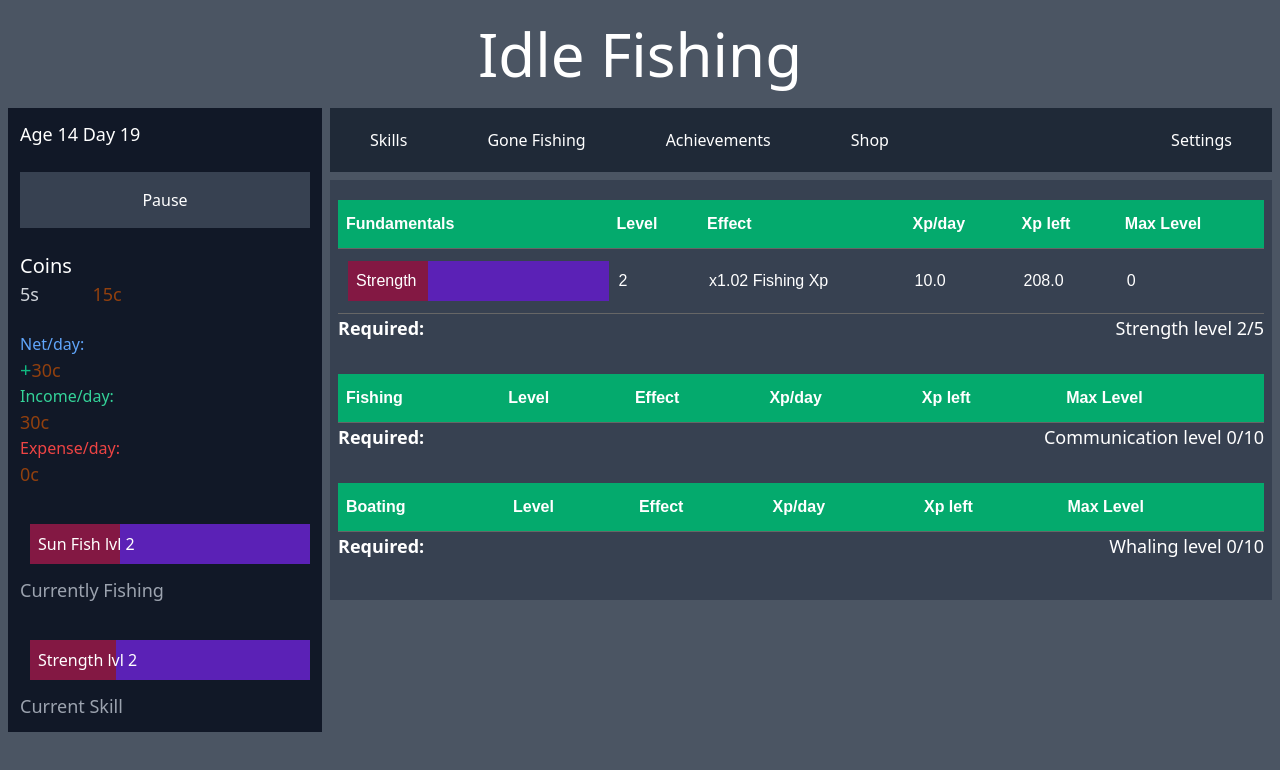
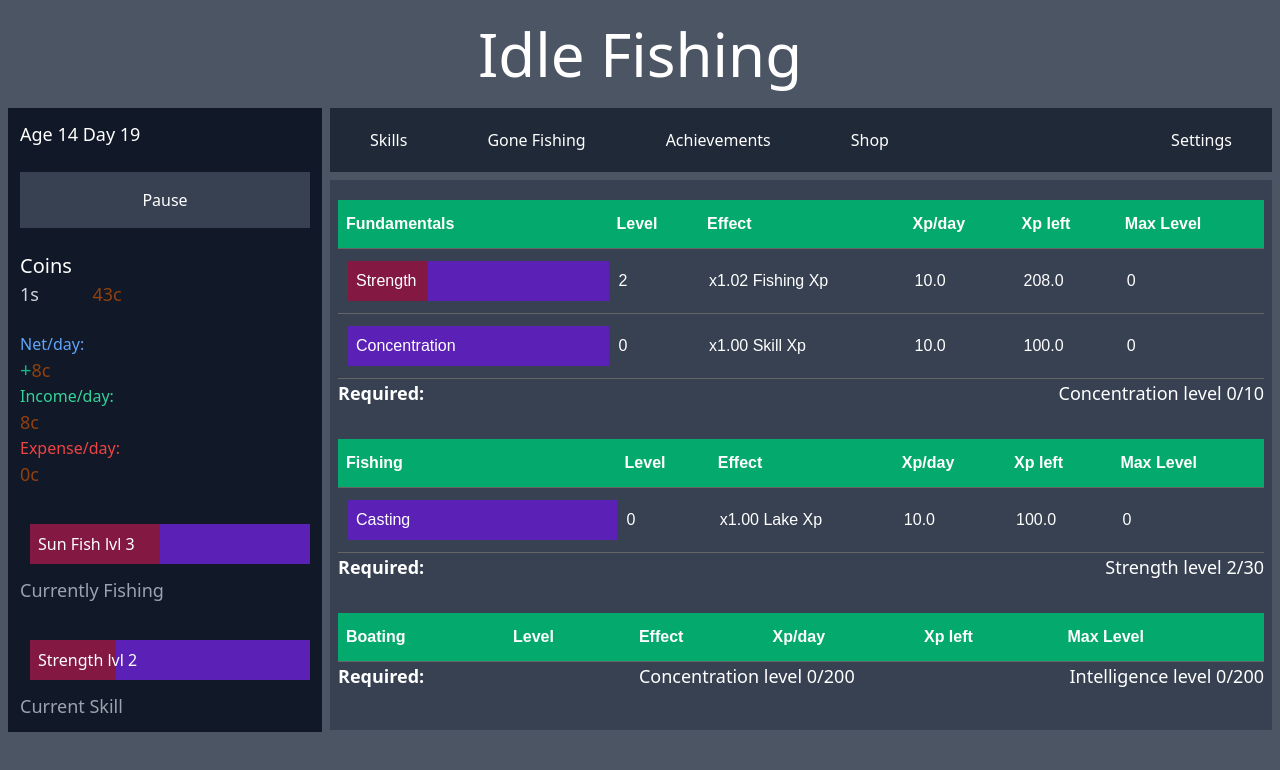
Before and after one commit to Landon345/Idle-Fishing, a Svelte app: page / in a window 1280 px wide. Shown: the top 770 px of the page. Built offline with nearby package versions, Linux system fonts and the light colour scheme.

Commit message:
Use numbers from progress knight, add more requirements

```diff
--- a/src/Entities.ts
+++ b/src/Entities.ts
@@ -19,6 +19,7 @@ export type Description =
   | "Patience Xp"
   | "Communication Xp"
   | "Ambition Xp"
+  | "Boating Xp"
   | "Sailing Xp"
   | "Navigation Xp"
   | "Fishing Pay"
--- a/src/functions.ts
+++ b/src/functions.ts
@@ -267,6 +267,10 @@ export const getXpMultipliers = (task: Task): { [key: string]: number } => {
         return effect;
       case "Fishing Skill Xp":
         if (task instanceof Skill && task.baseData.category == "fishing")
+          return effect;
+        break;
+      case "Boating Skill Xp":
+        if (task instanceof Skill && task.baseData.category == "boating")
           return effect;
         break;
       case "Fishing Xp":
--- a/src/gameData.ts
+++ b/src/gameData.ts
@@ -24,6 +24,7 @@ import type {
 } from "src/Entities";
 
 import { writable, Writable } from "svelte/store";
+import { trusted } from "svelte/internal";
 export const requirements = new Map<string, Requirement[]>([
   ["Sun Fish", []],
   ["Perch", [new FishingRequirement([{ name: "Sun Fish", requirement: 10 }])]],
@@ -31,18 +32,38 @@ export const requirements = new Map<string, Requirement[]>([
     "Bass",
     [
       new FishingRequirement([{ name: "Perch", requirement: 10 }]),
-      new BoatRequirement([{ name: "Bass Boat", requirement: true }]),
+      new BoatRequirement([{ name: "Row Boat", requirement: true }]),
     ],
   ],
-  ["Trout", [new FishingRequirement([{ name: "Bass", requirement: 10 }])]],
-  ["Waleye", [new FishingRequirement([{ name: "Trout", requirement: 10 }])]],
+  [
+    "Trout",
+    [
+      new FishingRequirement([{ name: "Bass", requirement: 10 }]),
+      new SkillRequirement([{ name: "Strength", requirement: 10 }]),
+    ],
+  ],
+  [
+    "Waleye",
+    [
+      new FishingRequirement([{ name: "Trout", requirement: 10 }]),
+      new SkillRequirement([{ name: "Strength", requirement: 30 }]),
+      new BoatRequirement([{ name: "Silver Bullet", requirement: true }]),
+    ],
+  ],
   [
     "Northern Pike",
-    [new FishingRequirement([{ name: "Waleye", requirement: 10 }])],
+    [
+      new FishingRequirement([{ name: "Waleye", requirement: 10 }]),
+      new SkillRequirement([{ name: "Ambition", requirement: 50 }]),
+    ],
   ],
   [
     "Lake Sturgeon",
-    [new FishingRequirement([{ name: "Northern Pike", requirement: 10 }])],
+    [
+      new FishingRequirement([{ name: "Northern Pike", requirement: 10 }]),
+      new SkillRequirement([{ name: "Patience", requirement: 80 }]),
+      new BoatRequirement([{ name: "Bass Boat", requirement: true }]),
+    ],
   ],
   // River
   // 1. Pirana
@@ -52,25 +73,52 @@ export const requirements = new Map<string, Requirement[]>([
   // 4. Electric Eel
   // 5. Pacu
   // 6. Payara
-  ["Pirana", [new SkillRequirement([{ name: "Strength", requirement: 30 }])]],
-  ["Salmon", [new FishingRequirement([{ name: "Pirana", requirement: 10 }])]],
+  ["Pirana", [new SkillRequirement([{ name: "Strength", requirement: 10 }])]],
+  [
+    "Salmon",
+    [
+      new FishingRequirement([{ name: "Pirana", requirement: 10 }]),
+      new SkillRequirement([{ name: "Strength", requirement: 30 }]),
+    ],
+  ],
   [
     "Silver Drum",
-    [new FishingRequirement([{ name: "Salmon", requirement: 10 }])],
+    [
+      new FishingRequirement([{ name: "Salmon", requirement: 10 }]),
+      new SkillRequirement([{ name: "Intelligence", requirement: 40 }]),
+      new BoatRequirement([{ name: "Canoe", requirement: true }]),
+    ],
   ],
   [
     "Armoured Catfish",
-    [new FishingRequirement([{ name: "Silver Drum", requirement: 10 }])],
+    [
+      new FishingRequirement([{ name: "Silver Drum", requirement: 10 }]),
+      new SkillRequirement([{ name: "Casting", requirement: 100 }]),
+    ],
   ],
   [
     "Electric Eel",
-    [new FishingRequirement([{ name: "Armoured Catfish", requirement: 10 }])],
+    [
+      new FishingRequirement([{ name: "Armoured Catfish", requirement: 10 }]),
+      new SkillRequirement([{ name: "Strength", requirement: 300 }]),
+      new BoatRequirement([{ name: "River Skiff", requirement: true }]),
+    ],
   ],
   [
     "Pacu",
-    [new FishingRequirement([{ name: "Electric Eel", requirement: 10 }])],
+    [
+      new FishingRequirement([{ name: "Electric Eel", requirement: 10 }]),
+      new SkillRequirement([{ name: "Trolling", requirement: 500 }]),
+    ],
   ],
-  ["Payara", [new FishingRequirement([{ name: "Pacu", requirement: 10 }])]],
+  [
+    "Payara",
+    [
+      new FishingRequirement([{ name: "Pacu", requirement: 10 }]),
+      new SkillRequirement([{ name: "Reeling", requirement: 1000 }]),
+      new BoatRequirement([{ name: "Airboat", requirement: true }]),
+    ],
+  ],
   // Ocean
   // 1. Cod
   // 2. Mackerel
@@ -87,42 +135,90 @@ export const requirements = new Map<string, Requirement[]>([
     "Cod",
     [
       new SkillRequirement([
-        { name: "Strength", requirement: 80 },
-        { name: "Concentration", requirement: 80 },
+        { name: "Patience", requirement: 200 },
+        { name: "Concentration", requirement: 200 },
+      ]),
+      new BoatRequirement([{ name: "Sail Boat", requirement: true }]),
+    ],
+  ],
+  [
+    "Mackerel",
+    [
+      new FishingRequirement([{ name: "Cod", requirement: 10 }]),
+      new SkillRequirement([
+        { name: "Docking", requirement: 400 },
+        { name: "Netting", requirement: 200 },
       ]),
     ],
   ],
-  ["Mackerel", [new FishingRequirement([{ name: "Cod", requirement: 10 }])]],
   [
     "Angle Fish",
-    [new FishingRequirement([{ name: "Mackerel", requirement: 10 }])],
+    [
+      new FishingRequirement([{ name: "Mackerel", requirement: 10 }]),
+      new SkillRequirement([
+        { name: "Docking", requirement: 700 },
+        { name: "Turning", requirement: 600 },
+      ]),
+    ],
   ],
   [
     "Grouper",
-    [new FishingRequirement([{ name: "Angle Fish", requirement: 10 }])],
+    [
+      new FishingRequirement([{ name: "Angle Fish", requirement: 10 }]),
+      new SkillRequirement([{ name: "Anchoring", requirement: 1000 }]),
+    ],
   ],
   [
     "Stingray",
-    [new FishingRequirement([{ name: "Grouper", requirement: 10 }])],
+    [
+      new FishingRequirement([{ name: "Grouper", requirement: 10 }]),
+      new SkillRequirement([{ name: "Docking", requirement: 1200 }]),
+    ],
   ],
   [
     "Barracuda",
-    [new FishingRequirement([{ name: "Stingray", requirement: 10 }])],
+    [
+      new FishingRequirement([{ name: "Stingray", requirement: 10 }]),
+      new SkillRequirement([{ name: "Turning", requirement: 1400 }]),
+    ],
   ],
   [
     "Bluefin Tuna",
-    [new FishingRequirement([{ name: "Barracuda", requirement: 10 }])],
+    [
+      new FishingRequirement([{ name: "Barracuda", requirement: 10 }]),
+      new SkillRequirement([{ name: "Sailing", requirement: 1500 }]),
+      new BoatRequirement([{ name: "Yacht", requirement: true }]),
+    ],
   ],
   [
     "Blue Marlin",
-    [new FishingRequirement([{ name: "Bluefin Tuna", requirement: 10 }])],
+    [
+      new FishingRequirement([{ name: "Bluefin Tuna", requirement: 10 }]),
+      new SkillRequirement([{ name: "Sailing", requirement: 1800 }]),
+    ],
   ],
   [
     "Swordfish",
-    [new FishingRequirement([{ name: "Blue Marlin", requirement: 10 }])],
+    [
+      new FishingRequirement([{ name: "Blue Marlin", requirement: 10 }]),
+      new SkillRequirement([{ name: "Navigation", requirement: 1900 }]),
+    ],
   ],
-  ["Shark", [new FishingRequirement([{ name: "Swordfish", requirement: 10 }])]],
-  ["Whale", [new FishingRequirement([{ name: "Shark", requirement: 10 }])]],
+  [
+    "Shark",
+    [
+      new FishingRequirement([{ name: "Swordfish", requirement: 10 }]),
+      new SkillRequirement([{ name: "Stability", requirement: 2000 }]),
+    ],
+  ],
+  [
+    "Whale",
+    [
+      new FishingRequirement([{ name: "Shark", requirement: 10 }]),
+      new SkillRequirement([{ name: "Stability", requirement: 2500 }]),
+      new BoatRequirement([{ name: "Whaling Ship", requirement: true }]),
+    ],
+  ],
   // FUNDAMENTALS //
   // Strength
   // Concentration
@@ -131,22 +227,27 @@ export const requirements = new Map<string, Requirement[]>([
   // Ambition
   // Communication
   ["Strength", []],
-  [
-    "Concentration",
-    [new SkillRequirement([{ name: "Strength", requirement: 5 }])],
-  ],
+  ["Concentration", []],
   [
     "Intelligence",
     [new SkillRequirement([{ name: "Concentration", requirement: 10 }])],
   ],
   [
     "Patience",
-    [new SkillRequirement([{ name: "Intelligence", requirement: 10 }])],
+    [new SkillRequirement([{ name: "Concentration", requirement: 20 }])],
   ],
-  ["Ambition", [new SkillRequirement([{ name: "Patience", requirement: 10 }])]],
+  [
+    "Ambition",
+    [new SkillRequirement([{ name: "Intelligence", requirement: 30 }])],
+  ],
   [
     "Communication",
-    [new SkillRequirement([{ name: "Ambition", requirement: 10 }])],
+    [
+      new SkillRequirement([
+        { name: "Intelligence", requirement: 30 },
+        { name: "Strength", requirement: 40 },
+      ]),
+    ],
   ],
   // FISHING SKILLS
   // Casting
@@ -156,16 +257,19 @@ export const requirements = new Map<string, Requirement[]>([
   // Hooking
   // Netting
   // Whaling
+  ["Casting", []],
+  ["Jigging", [new SkillRequirement([{ name: "Strength", requirement: 30 }])]],
   [
-    "Casting",
-    [new SkillRequirement([{ name: "Communication", requirement: 10 }])],
+    "Trolling",
+    [new SkillRequirement([{ name: "Concentration", requirement: 40 }])],
   ],
-  ["Jigging", [new SkillRequirement([{ name: "Casting", requirement: 10 }])]],
-  ["Trolling", [new SkillRequirement([{ name: "Jigging", requirement: 10 }])]],
-  ["Reeling", [new SkillRequirement([{ name: "Trolling", requirement: 10 }])]],
-  ["Hooking", [new SkillRequirement([{ name: "Reeling", requirement: 10 }])]],
-  ["Netting", [new SkillRequirement([{ name: "Hooking", requirement: 10 }])]],
-  ["Whaling", [new SkillRequirement([{ name: "Netting", requirement: 10 }])]],
+  ["Reeling", [new SkillRequirement([{ name: "Strength", requirement: 60 }])]],
+  ["Hooking", [new SkillRequirement([{ name: "Jigging", requirement: 40 }])]],
+  [
+    "Netting",
+    [new SkillRequirement([{ name: "Concentration", requirement: 120 }])],
+  ],
+  ["Whaling", [new SkillRequirement([{ name: "Strength", requirement: 250 }])]],
   // Boating Skills
   // Docking
   // Turning
@@ -173,22 +277,41 @@ export const requirements = new Map<string, Requirement[]>([
   // Sailing
   // Navigation
   // Stability
-  ["Docking", [new SkillRequirement([{ name: "Whaling", requirement: 10 }])]],
-  ["Turning", [new SkillRequirement([{ name: "Docking", requirement: 10 }])]],
-  ["Anchoring", [new SkillRequirement([{ name: "Turning", requirement: 10 }])]],
-  ["Sailing", [new SkillRequirement([{ name: "Anchoring", requirement: 10 }])]],
+  [
+    "Docking",
+    [
+      new SkillRequirement([
+        { name: "Concentration", requirement: 200 },
+        { name: "Intelligence", requirement: 200 },
+      ]),
+    ],
+  ],
+  [
+    "Turning",
+    [
+      new SkillRequirement([
+        { name: "Concentration", requirement: 320 },
+        { name: "Patience", requirement: 250 },
+      ]),
+    ],
+  ],
+  ["Anchoring", [new FishingRequirement([{ name: "Cod", requirement: 15 }])]],
+  [
+    "Sailing",
+    [new FishingRequirement([{ name: "Angle Fish", requirement: 10 }])],
+  ],
   [
     "Navigation",
-    [new SkillRequirement([{ name: "Sailing", requirement: 10 }])],
+    [new SkillRequirement([{ name: "Trolling", requirement: 400 }])],
   ],
   [
     "Stability",
-    [new SkillRequirement([{ name: "Navigation", requirement: 10 }])],
+    [new SkillRequirement([{ name: "Anchoring", requirement: 500 }])],
   ],
   ["Row Boat", [new CoinRequirement([{ name: "Coins", requirement: 500 }])]],
   [
     "Silver Bullet",
-    [new CoinRequirement([{ name: "Coins", requirement: 10000 }])],
+    [new CoinRequirement([{ name: "Coins", requirement: 1000 }])],
   ],
   ["Bass Boat", [new CoinRequirement([{ name: "Coins", requirement: 50000 }])]],
   ["Canoe", [new CoinRequirement([{ name: "Coins", requirement: 500000 }])]],
@@ -424,8 +547,8 @@ export const fishBaseData: Map<string, FishBaseData> = new Map(
       "Sun Fish",
       {
         name: "Sun Fish",
-        maxXp: 100,
-        income: 20,
+        maxXp: 50,
+        income: 5,
         effect: 0.01,
         description: "Fishing Pay",
         category: "lake",
@@ -436,7 +559,7 @@ export const fishBaseData: Map<string, FishBaseData> = new Map(
       {
         name: "Perch",
         maxXp: 100,
-        income: 50,
+        income: 9,
         effect: 0.01,
         description: "Jigging Xp",
         category: "lake",
@@ -446,8 +569,8 @@ export const fishBaseData: Map<string, FishBaseData> = new Map(
       "Bass",
       {
         name: "Bass",
-        maxXp: 100,
-        income: 200,
+        maxXp: 200,
+        income: 15,
         effect: 0.01,
         description: "Casting Xp",
         category: "lake",
@@ -457,8 +580,8 @@ export const fishBaseData: Map<string, FishBaseData> = new Map(
       "Trout",
       {
         name: "Trout",
-        maxXp: 100,
-        income: 500,
+        maxXp: 400,
+        income: 40,
         effect: 0.01,
         description: "Concentration Xp",
         category: "lake",
@@ -468,8 +591,8 @@ export const fishBaseData: Map<string, FishBaseData> = new Map(
       "Waleye",
       {
         name: "Waleye",
-        maxXp: 100,
-        income: 1000,
+        maxXp: 800,
+        income: 80,
         effect: 0.01,
         description: "Hooking Xp",
         category: "lake",
@@ -479,8 +602,8 @@ export const fishBaseData: Map<string, FishBaseData> = new Map(
       "Northern Pike",
       {
         name: "Northern Pike",
-        maxXp: 100,
-        income: 1500,
+        maxXp: 1600,
+        income: 150,
         effect: 0.01,
         description: "Trolling Xp",
         category: "lake",
@@ -490,8 +613,8 @@ export const fishBaseData: Map<string, FishBaseData> = new Map(
       "Lake Sturgeon",
       {
         name: "Lake Sturgeon",
-        maxXp: 100,
-        income: 2000,
+        maxXp: 3200,
+        income: 300,
         effect: 0.01,
         description: "Fishing Pay",
         category: "lake",
@@ -510,7 +633,7 @@ export const fishBaseData: Map<string, FishBaseData> = new Map(
       {
         name: "Pirana",
         maxXp: 100,
-        income: 30,
+        income: 5,
         effect: 0.01,
         description: "Ambition Xp",
         category: "river",
@@ -520,8 +643,8 @@ export const fishBaseData: Map<string, FishBaseData> = new Map(
       "Salmon",
       {
         name: "Salmon",
-        maxXp: 100,
-        income: 60,
+        maxXp: 1000,
+        income: 50,
         effect: 0.01,
         description: "Patience Xp",
         category: "river",
@@ -531,8 +654,8 @@ export const fishBaseData: Map<string, FishBaseData> = new Map(
       "Silver Drum",
       {
         name: "Silver Drum",
-        maxXp: 100,
-        income: 150,
+        maxXp: 10000,
+        income: 120,
         effect: 0.01,
         description: "Intelligence Xp",
         category: "river",
@@ -542,8 +665,8 @@ export const fishBaseData: Map<string, FishBaseData> = new Map(
       "Armoured Catfish",
       {
         name: "Armoured Catfish",
-        maxXp: 100,
-        income: 400,
+        maxXp: 100000,
+        income: 300,
         effect: 0.01,
         description: "Reeling Xp",
         category: "river",
@@ -553,7 +676,7 @@ export const fishBaseData: Map<string, FishBaseData> = new Map(
       "Electric Eel",
       {
         name: "Electric Eel",
-        maxXp: 100,
+        maxXp: 1000000,
         income: 1000,
         effect: 0.01,
         description: "River Xp",
@@ -564,8 +687,8 @@ export const fishBaseData: Map<string, FishBaseData> = new Map(
       "Pacu",
       {
         name: "Pacu",
-        maxXp: 100,
-        income: 2500,
+        maxXp: 7500000,
+        income: 300,
         effect: 0.01,
         description: "Concentration Xp",
         category: "river",
@@ -575,8 +698,8 @@ export const fishBaseData: Map<string, FishBaseData> = new Map(
       "Payara",
       {
         name: "Payara",
-        maxXp: 100,
-        income: 10000,
+        maxXp: 4 * Math.pow(10, 7),
+        income: 15000,
         effect: 0.01,
         description: "River Pay",
         category: "river",
@@ -598,8 +721,8 @@ export const fishBaseData: Map<string, FishBaseData> = new Map(
       "Cod",
       {
         name: "Cod",
-        maxXp: 100,
-        income: 50,
+        maxXp: 100000,
+        income: 100,
         effect: 0.01,
         description: "Hooking Xp",
         category: "ocean",
@@ -609,8 +732,8 @@ export const fishBaseData: Map<string, FishBaseData> = new Map(
       "Mackerel",
       {
         name: "Mackerel",
-        maxXp: 100,
-        income: 200,
+        maxXp: Math.pow(10, 6),
+        income: 1000,
         effect: 0.01,
         description: "Sailing Xp",
         category: "ocean",
@@ -620,8 +743,8 @@ export const fishBaseData: Map<string, FishBaseData> = new Map(
       "Angle Fish",
       {
         name: "Angle Fish",
-        maxXp: 100,
-        income: 600,
+        maxXp: Math.pow(10, 7),
+        income: 7500,
         effect: 0.01,
         description: "Payara Pay",
         category: "ocean",
@@ -631,8 +754,8 @@ export const fishBaseData: Map<string, FishBaseData> = new Map(
       "Grouper",
       {
         name: "Grouper",
-        maxXp: 100,
-        income: 1600,
+        maxXp: Math.pow(10, 8),
+        income: 50000,
         effect: 0.01,
         description: "Strength Xp",
         category: "ocean",
@@ -642,8 +765,8 @@ export const fishBaseData: Map<string, FishBaseData> = new Map(
       "Stingray",
       {
         name: "Stingray",
-        maxXp: 100,
-        income: 3500,
+        maxXp: Math.pow(10, 9),
+        income: 100000,
         effect: 0.01,
         description: "Reeling Xp",
         category: "ocean",
@@ -653,8 +776,8 @@ export const fishBaseData: Map<string, FishBaseData> = new Map(
       "Barracuda",
       {
         name: "Barracuda",
-        maxXp: 100,
-        income: 7500,
+        maxXp: Math.pow(10, 10),
+        income: 200000,
         effect: 0.01,
         description: "Trolling Xp",
         category: "ocean",
@@ -664,8 +787,8 @@ export const fishBaseData: Map<string, FishBaseData> = new Map(
       "Bluefin Tuna",
       {
         name: "Bluefin Tuna",
-        maxXp: 100,
-        income: 7500,
+        maxXp: Math.pow(10, 11),
+        income: 400000,
         effect: 0.01,
         description: "Patience Xp",
         category: "ocean",
@@ -675,8 +798,8 @@ export const fishBaseData: Map<string, FishBaseData> = new Map(
       "Blue Marlin",
       {
         name: "Blue Marlin",
-        maxXp: 100,
-        income: 17000,
+        maxXp: Math.pow(10, 12),
+        income: 800000,
         effect: 0.01,
         description: "Communication Xp",
         category: "ocean",
@@ -686,8 +809,8 @@ export const fishBaseData: Map<string, FishBaseData> = new Map(
       "Swordfish",
       {
         name: "Swordfish",
-        maxXp: 100,
-        income: 38000,
+        maxXp: Math.pow(10, 13),
+        income: 1600000,
         effect: 0.01,
         description: "Navigation Xp",
         category: "ocean",
@@ -697,8 +820,8 @@ export const fishBaseData: Map<string, FishBaseData> = new Map(
       "Shark",
       {
         name: "Shark",
-        maxXp: 100,
-        income: 100000,
+        maxXp: Math.pow(10, 13),
+        income: 2400000,
         effect: 0.01,
         description: "All Xp",
         category: "ocean",
@@ -708,8 +831,8 @@ export const fishBaseData: Map<string, FishBaseData> = new Map(
       "Whale",
       {
         name: "Whale",
-        maxXp: 100,
-        income: 500000,
+        maxXp: Math.pow(10, 13),
+        income: 3200000,
         effect: 0.01,
         description: "All Xp",
         category: "ocean",
@@ -1033,9 +1156,9 @@ export const itemBaseData: Map<string, ItemBaseData> = new Map([
     "Rod",
     {
       name: "Rod",
-      expense: 15,
+      expense: 10,
       effect: 1.5,
-      description: "Fishing Pay",
+      description: "Strength Xp",
       selected: false,
       upgradePrice: 200,
     },
@@ -1056,7 +1179,7 @@ export const itemBaseData: Map<string, ItemBaseData> = new Map([
     {
       name: "Net",
       expense: 200,
-      effect: 1.5,
+      effect: 2,
       description: "Fishing Xp",
       selected: false,
       upgradePrice: 3000,
@@ -1066,9 +1189,9 @@ export const itemBaseData: Map<string, ItemBaseData> = new Map([
     "Hook",
     {
       name: "Hook",
-      expense: 500,
-      effect: 1.5,
-      description: "Fishing Xp",
+      expense: 1000,
+      effect: 2,
+      description: "River Xp",
       selected: false,
       upgradePrice: 5000,
     },
@@ -1077,9 +1200,9 @@ export const itemBaseData: Map<string, ItemBaseData> = new Map([
     "Bait",
     {
       name: "Bait",
-      expense: 1000,
+      expense: 7500,
       effect: 1.5,
-      description: "Jigging Xp",
+      description: "All Xp",
       selected: false,
       upgradePrice: 8000,
     },
@@ -1088,9 +1211,9 @@ export const itemBaseData: Map<string, ItemBaseData> = new Map([
     "Ham Sandwich",
     {
       name: "Ham Sandwich",
-      expense: 5000,
-      effect: 1.5,
-      description: "All Xp",
+      expense: 50000,
+      effect: 3,
+      description: "Boating Xp",
       selected: false,
       upgradePrice: 10000,
     },
@@ -1099,9 +1222,9 @@ export const itemBaseData: Map<string, ItemBaseData> = new Map([
     "Pliers",
     {
       name: "Pliers",
-      expense: 30000,
-      effect: 1.5,
-      description: "Fishing Skill Xp",
+      expense: 1000000,
+      effect: 2,
+      description: "Skill Xp",
       selected: false,
       upgradePrice: 15000,
     },
@@ -1110,9 +1233,9 @@ export const itemBaseData: Map<string, ItemBaseData> = new Map([
     "Fish Finder",
     {
       name: "Fish Finder",
-      expense: 100000,
+      expense: Math.pow(10, 7),
       effect: 1.5,
-      description: "Lake Pay",
+      description: "Skill Xp",
       selected: false,
       upgradePrice: 20000,
     },
@@ -1121,7 +1244,7 @@ export const itemBaseData: Map<string, ItemBaseData> = new Map([
     "House",
     {
       name: "House",
-      expense: 400000,
+      expense: Math.pow(10, 8),
       effect: 3,
       description: "All Xp",
       selected: false,
```
